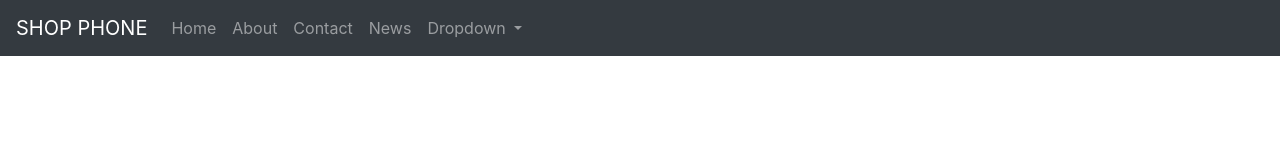
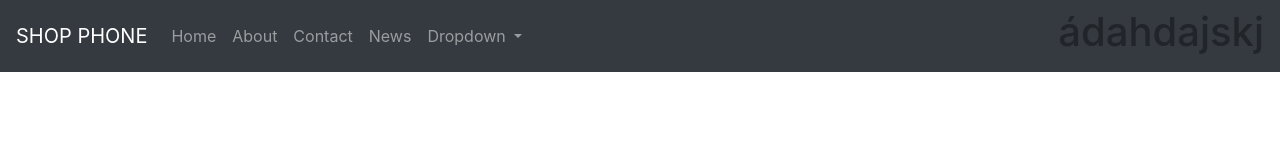
Before and after one commit to lyvanbinh/lyvanbinh.github.io, a plain HTML site: page index.html in a window 1280 px wide. Drawn offline with nearby package versions, Linux system fonts and the light colour scheme; a web font is replaced by a local one.

Commit message:
Update index.html

```diff
--- a/index.html
+++ b/index.html
@@ -54,7 +54,7 @@
               </div>
             </li>
           </ul>
-
+          <h1>ádahdajskj</h1>
         </div>
       </nav>
 </body>
```
